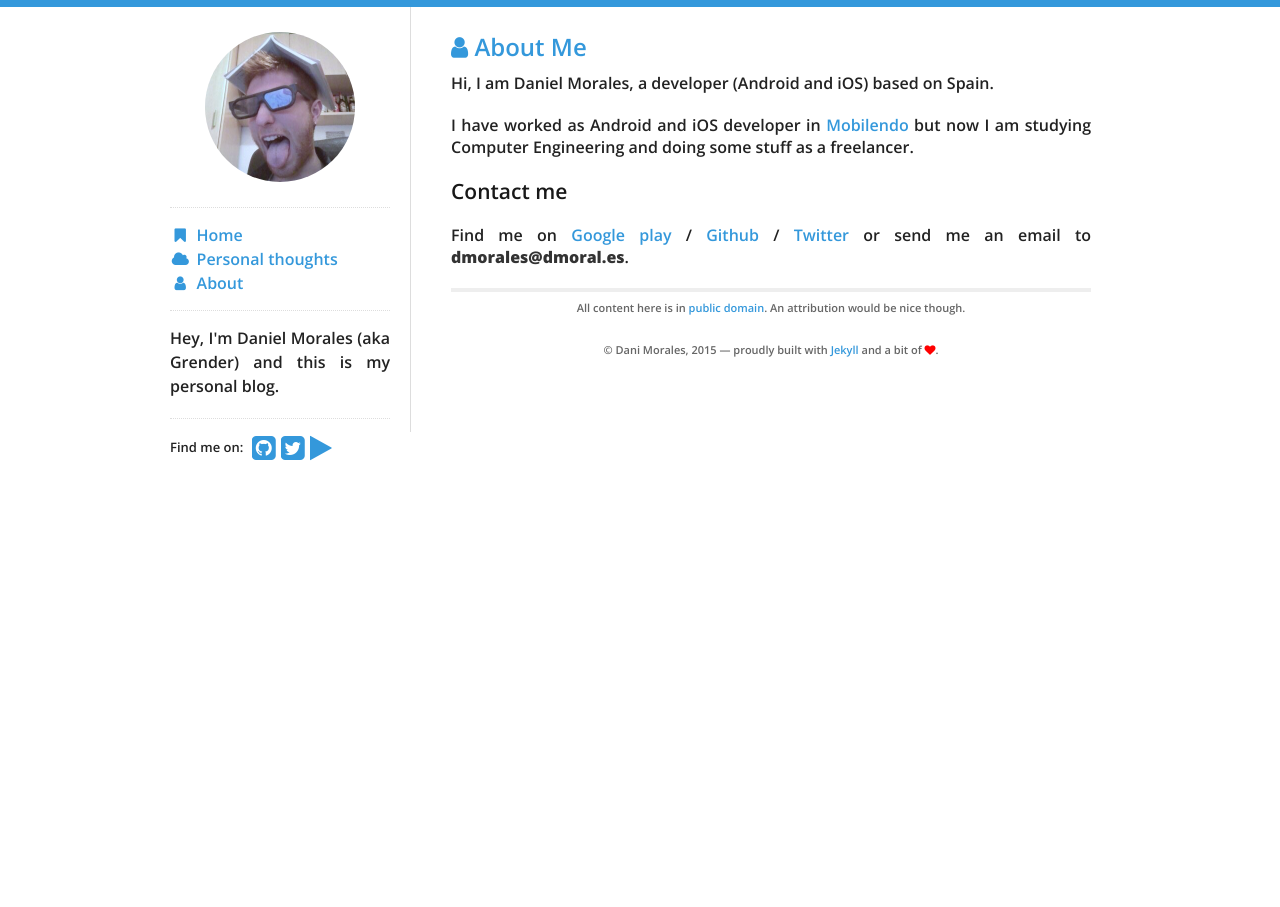
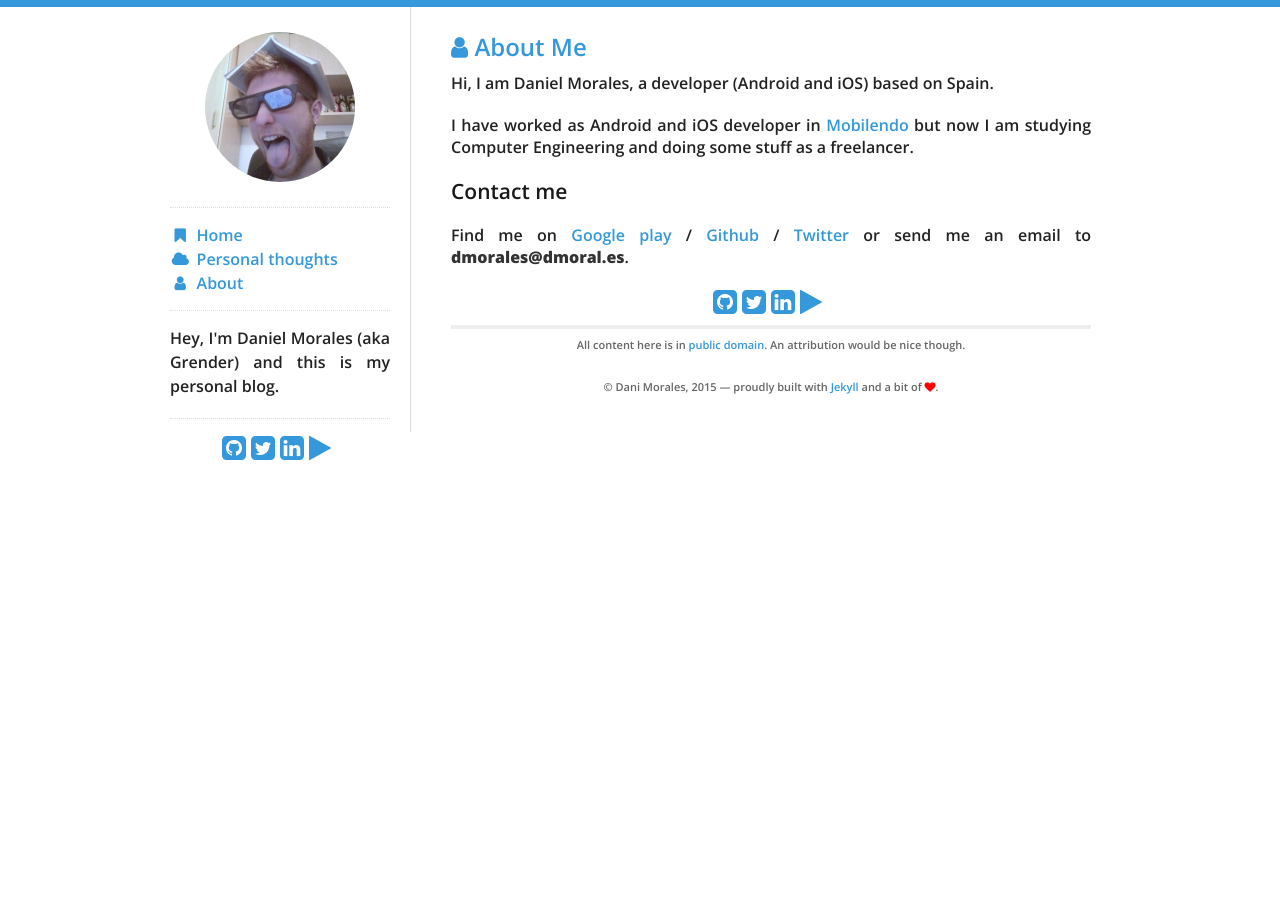
Before and after one commit to GrenderG/grenderg.github.io, a Jekyll site: the page built from about.md, in a window 1280 px wide. Built offline with Jekyll 4.4.1, drawn with Linux system fonts in a browser that asks for light colours; nearby versions of some CDN libraries.

Commit message:
Changed social.html

```diff
--- a/_data/theme.yml
+++ b/_data/theme.yml
@@ -13,7 +13,7 @@ social:
   twitter: grenderg
   #facebook: zuck
   #tumblr: animalygifs
-  #linkedin: philipjagielski
+  linkedin: daniel-morales-montesinos-412587103
   #gplus: 110552447039675960964
   #gravatar: 86e6ff8f75f9daef42d53b7f8002fd95
   google_play: GrenderG
--- a/_includes/css/screen.css
+++ b/_includes/css/screen.css
@@ -309,9 +309,9 @@ nav h1, nav h2 {
 }
 
 #stalker {
-  display: inline-block;
-  height: 18px;
-  margin-left: 5px;
+  display: flex;
+  justify-content: center;
+  padding-bottom: 8px;
 }
 
 #stalker a {
--- a/_includes/social.html
+++ b/_includes/social.html
@@ -1,4 +1,3 @@
-Find me on:
 <div id="stalker">
   {% if site.data.theme.social.github %}
   <a title="{{ site.data.theme.social.github }} on Github" href="https://github.com/{{ site.data.theme.social.github }}">
--- a/_layouts/default.html
+++ b/_layouts/default.html
@@ -46,6 +46,7 @@
       <div class="footer">
         {% include footer.html %}
       </div>
+
     </div>
   </div>
 </body>
--- a/about.md
+++ b/about.md
@@ -17,6 +17,8 @@ I am studying Computer Engineering and doing some stuff as a freelancer.
 
 Find me on [Google play][gplay] / [Github][github] / [Twitter][Twitter] or send me an email to **dmorales@dmoral.es**.
 
+{% include social.html %}
+
 
 [mb]: http://mobilendo.com/
 [github]: https://github.com/grenderg
```
